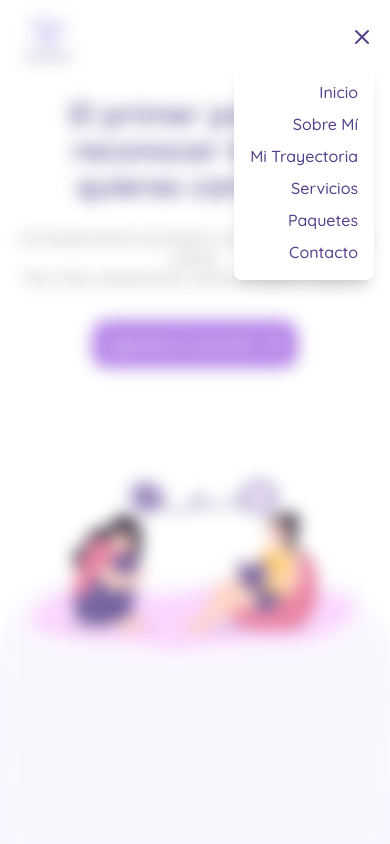
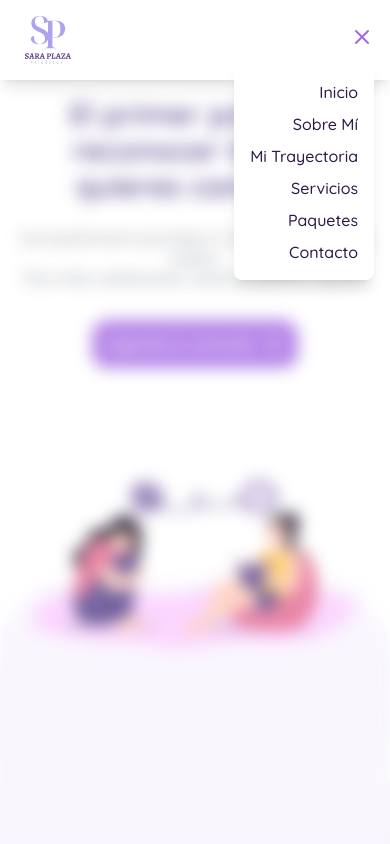
Before and after one commit to SmallCakekoo/PSWEB, a React (Vite) app: page / in a window 390 px wide. Both pictures are taken after a click on the button 362 px from the left and 37 px from the top of the page. Shown: the top 844 px of the page. Built offline with nearby package versions, Linux system fonts and the light colour scheme.

Commit message:
navbar-resposive-fix

```diff
--- a/src/components/mobile/NavbarMobile.jsx
+++ b/src/components/mobile/NavbarMobile.jsx
@@ -15,24 +15,26 @@ const NavbarMobile = () => {
     return () => window.removeEventListener('scroll', handleScroll);
   }, []);
 
-  // Bloquear scroll cuando el menú está abierto
   useEffect(() => {
     if (menuOpen) {
       document.body.style.overflow = 'hidden';
+      document.documentElement.style.overflow = 'hidden';
     } else {
       document.body.style.overflow = 'unset';
+      document.documentElement.style.overflow = 'unset';
     }
 
-    // Cleanup: restaurar scroll al desmontar el componente
     return () => {
       document.body.style.overflow = 'unset';
+      document.documentElement.style.overflow = 'unset';
     };
   }, [menuOpen]);
 
   return (
+    <>
       <nav
         className={`fixed top-0 left-0 right-0 transition-all duration-300 z-[9999] ${
-        isScrolled
+          isScrolled || menuOpen
             ? 'bg-white/95 backdrop-blur-md shadow-lg'
             : 'bg-transparent'
         }`}
@@ -67,7 +69,7 @@ const NavbarMobile = () => {
                 className="h-6 w-6"
                 fill="none"
                 viewBox="0 0 24 24"
-              stroke={isScrolled ? "#A569E5" : "#55408B"}
+                stroke={isScrolled || menuOpen ? "#A569E5" : "#55408B"}
                 aria-hidden="true"
               >
                 {menuOpen ? (
@@ -100,10 +102,9 @@ const NavbarMobile = () => {
               gap-2 md:gap-8 p-4 md:p-0
               font-medium text-base
               transition-all duration-300 ease-in-out
-            ${menuOpen ? "translate-x-0 opacity-100" : "translate-x-full opacity-0"}
-            md:translate-x-0 md:opacity-100
-            z-40 md:z-auto
-            ${isScrolled ? 'text-[#2D1A47]' : 'text-[#55408B]'}
+              ${menuOpen ? "translate-x-0 opacity-100 z-50" : "translate-x-full opacity-0"}
+              md:translate-x-0 md:opacity-100 md:z-auto
+              ${isScrolled || menuOpen ? 'text-[#2D1A47]' : 'text-[#55408B]'}
             `}
             role="menubar"
             aria-hidden={!menuOpen}
@@ -120,7 +121,7 @@ const NavbarMobile = () => {
                 <a
                   href={href}
                   className={`hover:text-[#A569E5] transition-colors py-1 md:py-0 w-full ${
-                  isScrolled ? 'text-[#2D1A47]' : 'text-[#55408B]'
+                    isScrolled || menuOpen ? 'text-[#2D1A47]' : 'text-[#55408B]'
                   }`}
                   onClick={() => setMenuOpen(false)}
                   role="menuitem"
@@ -131,17 +132,18 @@ const NavbarMobile = () => {
               </li>
             ))}
           </ul>
+        </div>
+      </nav>
 
       {/* Fondo con desenfoque sutil al abrir menú en móvil */}
       {menuOpen && (
         <div
-            className="fixed inset-0 backdrop-blur-sm bg-white/20 z-20 md:hidden"
+          className="fixed inset-0 backdrop-blur-sm bg-white/20 z-40 md:hidden"
           onClick={() => setMenuOpen(false)}
           aria-hidden="true"
         />
       )}
-      </div>
-    </nav>
+    </>
   );
 };
 
```
Lines whose indentation alone changed are shown as unchanged.
